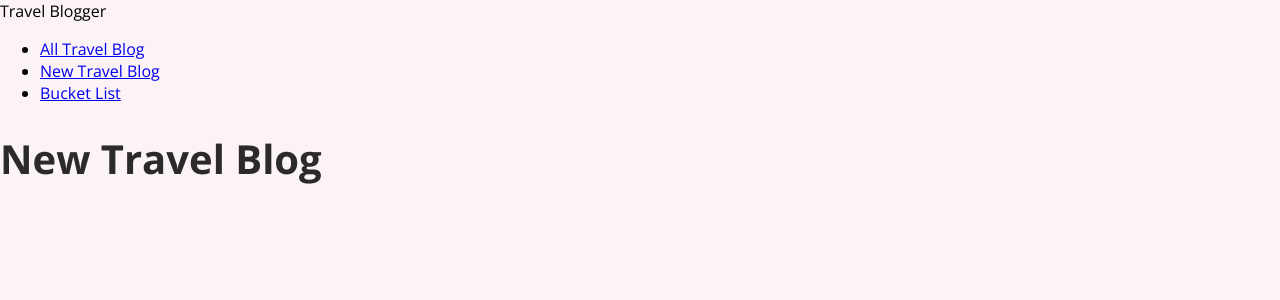
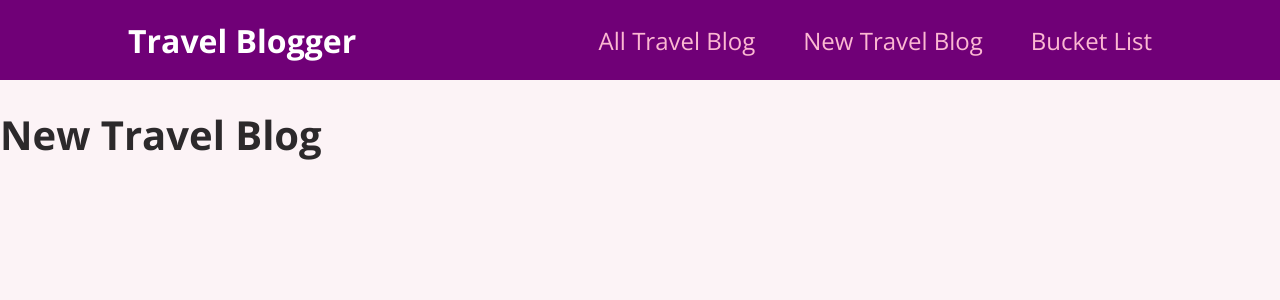
Before and after one commit to M4rt4M/MD-Bootcamp-2021, a React (Create React App) app in the folder session-12/react-demo/travel-blogger/: page /new-travel-blog in a window 1280 px wide. Shown: the top 300 px of the page. Built offline with nearby package versions, Linux system fonts and the light colour scheme.

Commit message:
added styling

```diff
--- a/session-12/react-demo/travel-blogger/src/components/layout/MainNavigation.js
+++ b/session-12/react-demo/travel-blogger/src/components/layout/MainNavigation.js
@@ -1,10 +1,12 @@
 import { Link } from 'react-router-dom';
+
+import classes from './MainNavigation.module.css';
 
 const MainNavigation = () => {
     return (
-        <header>
-            <div>Travel Blogger</div>
-            <nav>
+        <header className={classes.header}>
+            <div className={classes.logo}>Travel Blogger</div>
+            <nav className={classes.nav}>
                 <ul>
                     <li><Link to='/'>All Travel Blog</Link></li>
                     <li><Link to='/new-travel-blog'>New Travel Blog</Link></li>
--- a/session-12/react-demo/travel-blogger/src/components/layout/MainNavigation.module.css
+++ b/session-12/react-demo/travel-blogger/src/components/layout/MainNavigation.module.css
@@ -0,0 +1,54 @@
+.header {
+    display: flex;
+    justify-content: space-between;
+    align-items: center;
+    background-color: #700077;
+    color: white;
+    padding: 0 10%;
+    width: 100vw;
+    height: 5rem;
+  }
+
+  .nav ul {
+    list-style: none;
+    margin: 0;
+    padding: 0;
+    display: flex;
+    align-items: baseline;
+  }
+
+  .nav li {
+    margin-left: 3rem;
+  }
+
+  .logo a,
+  .logo a:hover,
+  .logo a:active {
+    text-decoration: none;
+    color: white;
+  }
+
+  .nav a {
+    text-decoration: none;
+    font-size: 1.5rem;
+    color: #fcb8d2;
+  }
+
+  .nav a:hover,
+  .nav a:active {
+    color: white;
+  }
+
+  .logo {
+    font-size: 2rem;
+    color: white;
+    font-weight: bold;
+  }
+
+  .badge {
+    background-color: #cc2062;
+    color: white;
+    border-radius: 12px;
+    padding: 0 1rem;
+    margin-left: 0.5rem;
+  }
```
